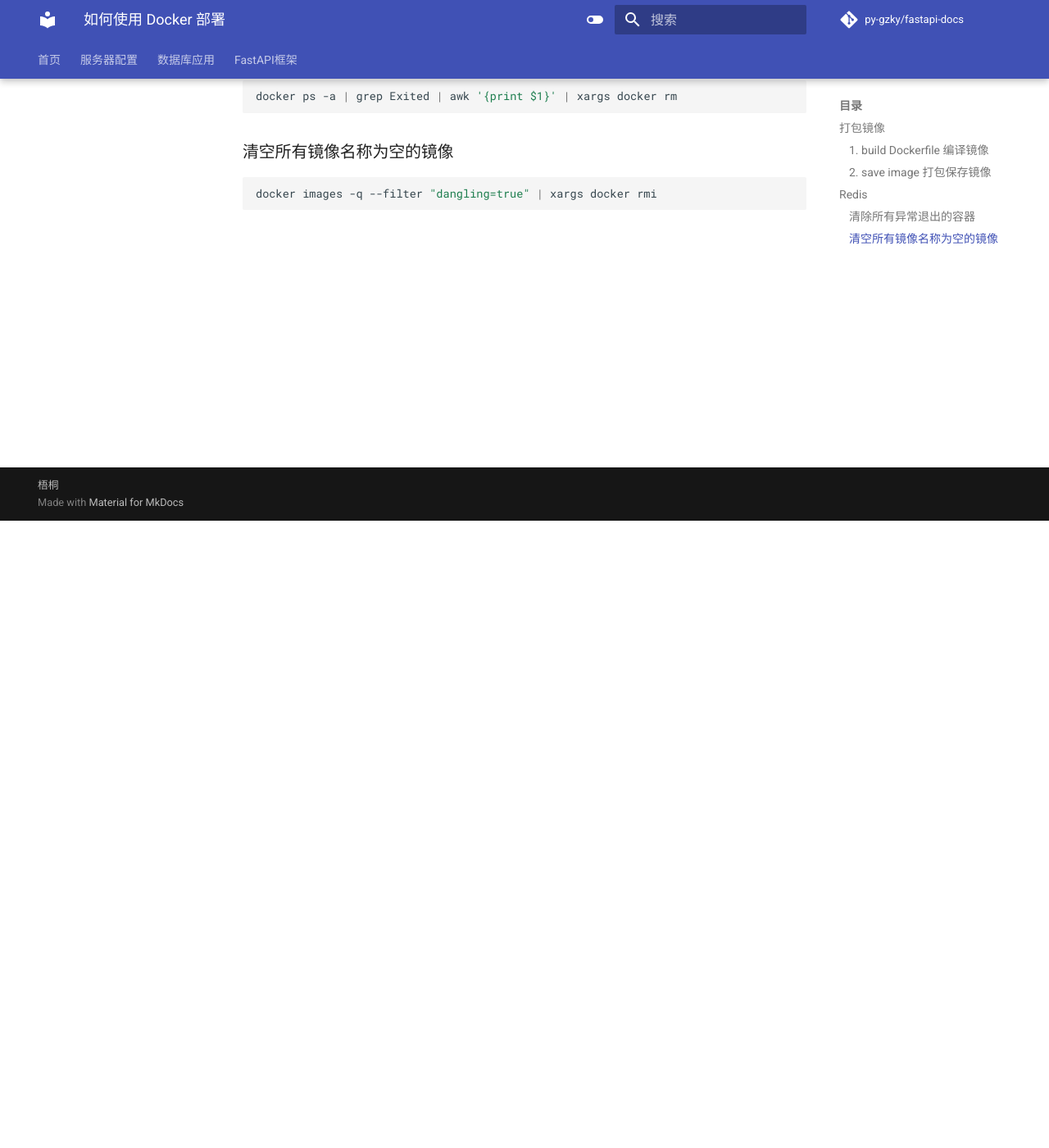
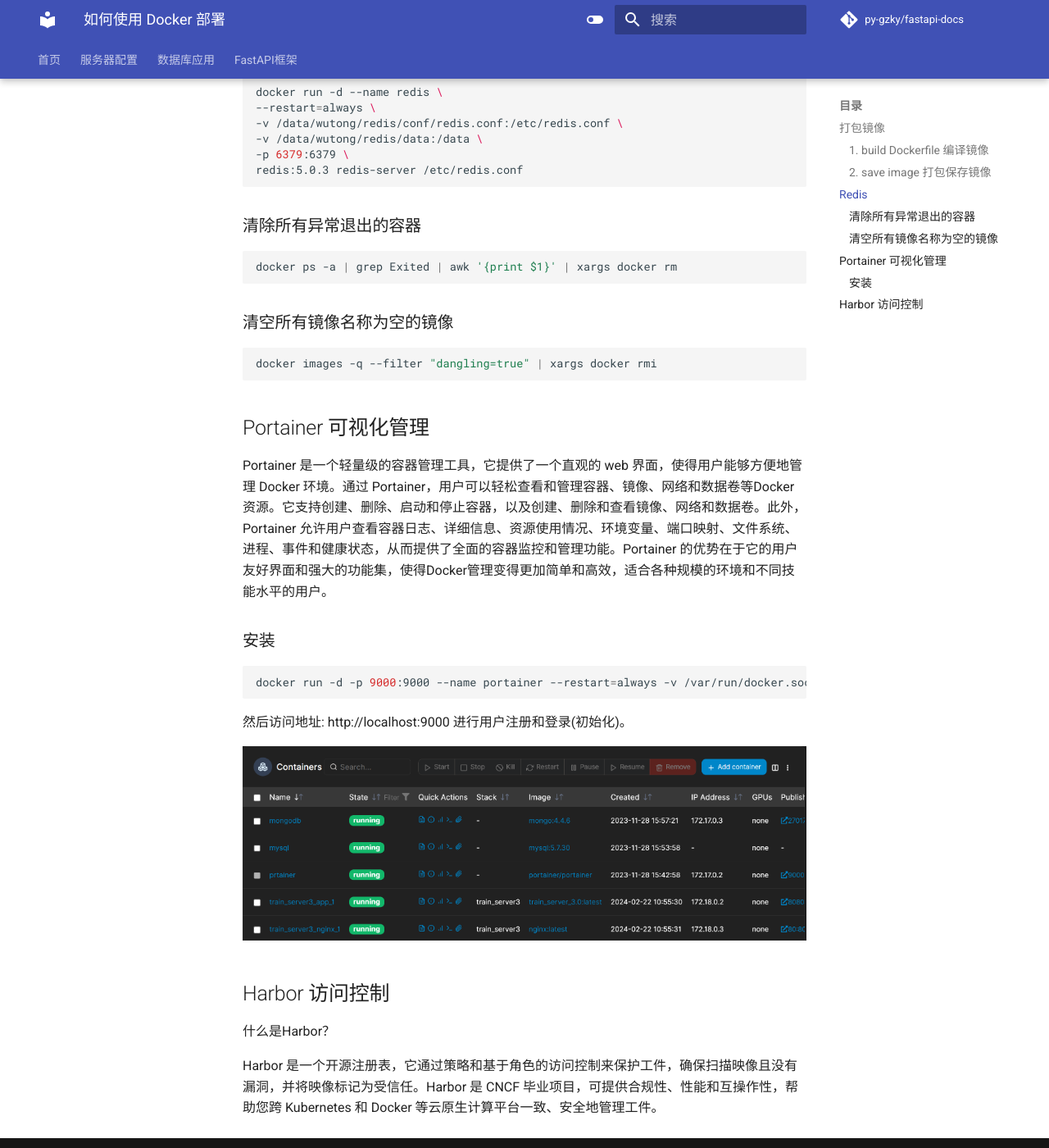
Before and after one commit to PY-GZKY/PythonBackendEngineerGuide, an MkDocs documentation site: the page built from docs/how-to-deploy-using-docker.md, in a window 1280 px wide and 1400 px high, scrolled down 765 px. Shown: the whole window at 82% size. Built offline with MkDocs 1.6.1 and Material for MkDocs 9.7.7, drawn with Linux system fonts in a browser that asks for light colours; comment, search, counter and statistics services are not loaded; some of the changed text lies outside the part shown.

Commit message:
Portainer 可视化管理

````diff
--- a/docs/how-to-deploy-using-docker.md
+++ b/docs/how-to-deploy-using-docker.md
@@ -1,4 +1,11 @@
 # 如何使用 `Docker` 部署
+
+Docker 的优点：
+
+- 灵活，不管你的应用环境有多复杂，都可以打包成一个镜像
+- 便携，只需要打包一次，就可以部署到任何地方运行
+- 高效，与宿主机共享操作系统内核，效率很高
+- 安全，不同的容器之间互不干扰，崩了不影响其他应用
 
 ## 打包镜像
 
@@ -29,7 +36,6 @@
 redis:5.0.3 redis-server /etc/redis.conf
 ```
 
-
 ### 清除所有异常退出的容器
 
 ```shell
@@ -41,3 +47,27 @@
 ```shell
 docker images -q --filter "dangling=true" | xargs docker rmi
 ```
+
+## Portainer 可视化管理
+
+Portainer 是一个轻量级的容器管理工具，它提供了一个直观的 web 界面，使得用户能够方便地管理 Docker 环境。通过
+Portainer，用户可以轻松查看和管理容器、镜像、网络和数据卷等Docker资源。它支持创建、删除、启动和停止容器，以及创建、删除和查看镜像、网络和数据卷。此外，Portainer
+允许用户查看容器日志、详细信息、资源使用情况、环境变量、端口映射、文件系统、进程、事件和健康状态，从而提供了全面的容器监控和管理功能。Portainer
+的优势在于它的用户友好界面和强大的功能集，使得Docker管理变得更加简单和高效，适合各种规模的环境和不同技能水平的用户。
+
+### 安装
+
+```shell
+docker run -d -p 9000:9000 --name portainer --restart=always -v /var/run/docker.sock:/var/run/docker.sock -v /data/portainer:/data portainer/portainer
+```
+
+然后访问地址: http://localhost:9000 进行用户注册和登录(初始化)。
+
+![Portainer](./images/portainer_demo.png)
+
+## Harbor 访问控制
+
+什么是Harbor？
+
+Harbor 是一个开源注册表，它通过策略和基于角色的访问控制来保护工件，确保扫描映像且没有漏洞，并将映像标记为受信任。Harbor 是
+CNCF 毕业项目，可提供合规性、性能和互操作性，帮助您跨 Kubernetes 和 Docker 等云原生计算平台一致、安全地管理工件。
````
Also changed, not shown: docs/images/portainer_demo.png (added).
